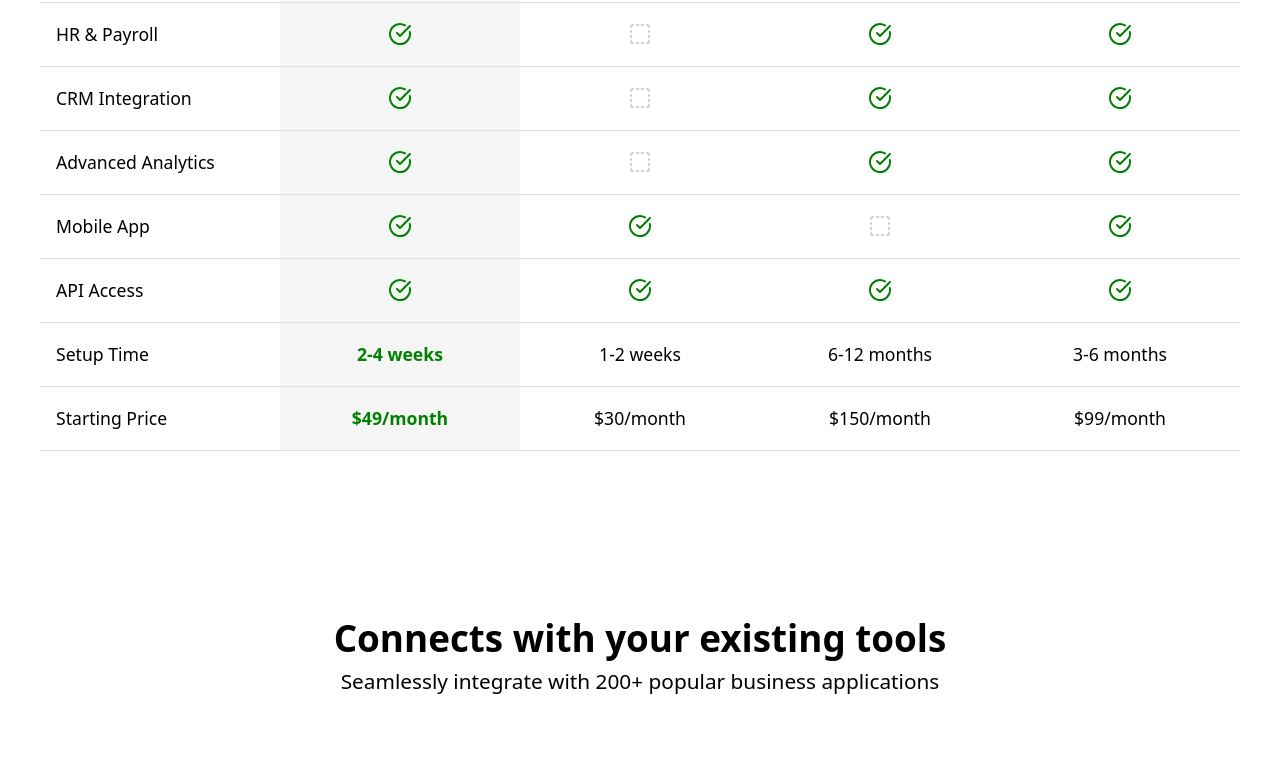
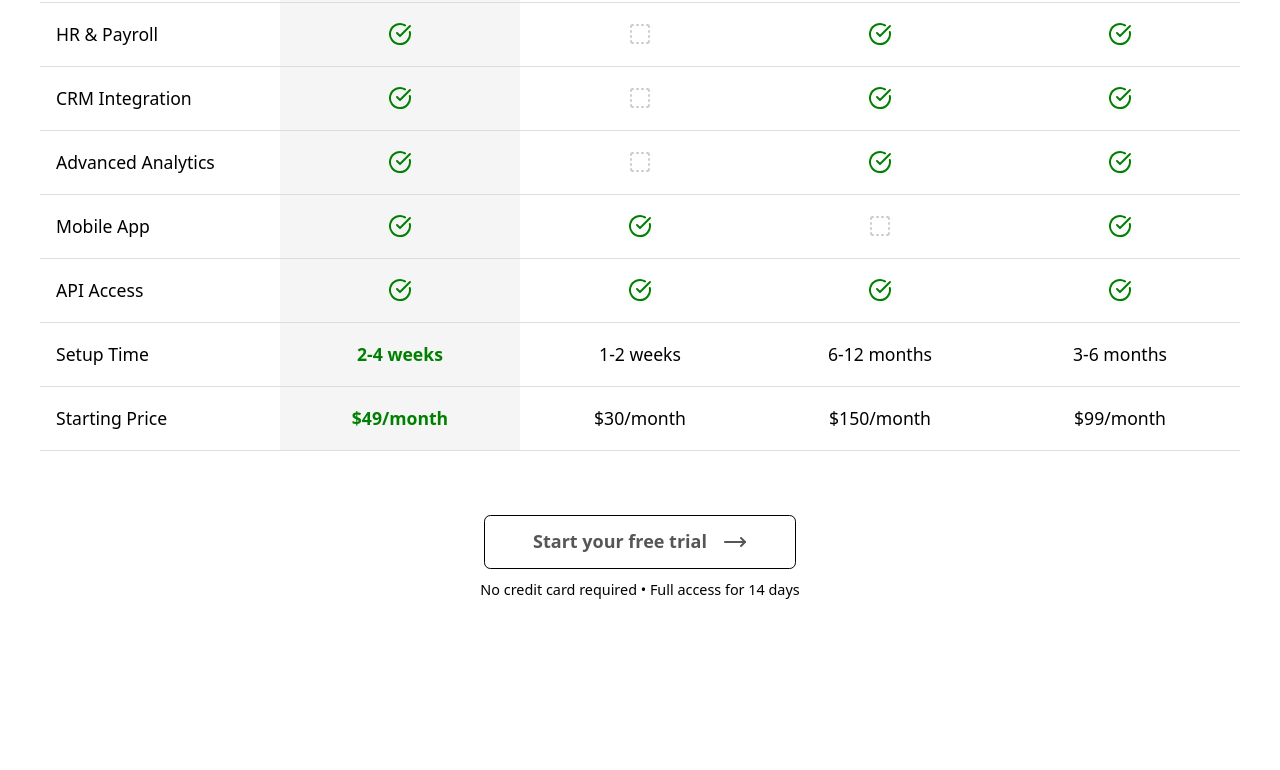
Before and after one commit to AsifulAhsan/AccuFlow, a React (Vite) app: page / in a window 1280 px wide. Shown: the part 5485-6255 px from the top of the page. Built offline with nearby package versions, Linux system fonts and the light colour scheme.

Commit message:
Edited Comparison Section

```diff
--- a/src/components/ComparisonSection/ComparisonSection.jsx
+++ b/src/components/ComparisonSection/ComparisonSection.jsx
@@ -1,6 +1,6 @@
 import React from "react";
 import styles from "../ComparisonSection/ComparisonSection.module.css";
-import { CircleCheckBig, BoxSelectIcon } from "lucide-react";
+import { CircleCheckBig, BoxSelectIcon, MoveRight } from "lucide-react";
 
 function ComparisonSection() {
   return (
@@ -161,6 +161,14 @@ function ComparisonSection() {
           <div className={styles.c2Cell}>$99/month</div>
         </div>
       </div>
+      <div className={styles.trialBtnDiv}>
+        <button className={styles.trialBtn}>
+          Start your free trial <MoveRight size={24} />
+        </button>
+      </div>
+      <p className={styles.btnText}>
+        No credit card required • Full access for 14 days
+      </p>
     </div>
   );
 }
--- a/src/components/ComparisonSection/ComparisonSection.module.css
+++ b/src/components/ComparisonSection/ComparisonSection.module.css
@@ -3,7 +3,7 @@
   flex-direction: column;
   justify-content: center;
   align-items: center;
-  margin-bottom: 4rem;
+  margin-bottom: 10rem;
 }
 
 .headDiv {
@@ -125,3 +125,35 @@
 .cellText {
   flex: 1;
 }
+.trialBtnDiv {
+  margin-top: 4rem;
+  border: 1px solid black;
+  padding: 0.8rem 3rem;
+  border-radius: 0.4rem;
+  background-color: #fff;
+  cursor: pointer;
+}
+.trialBtnDiv:hover {
+  background-color: #33658a;
+  transition: 400ms;
+  cursor: pointer;
+}
+.trialBtnDiv:hover .trialBtn {
+  color: white;
+  transition: 400ms;
+  cursor: pointer;
+}
+.trialBtn {
+  display: flex;
+  justify-content: center;
+  align-items: center;
+  gap: 1rem;
+  font-size: large;
+  font-weight: 700;
+  color: rgb(86, 86, 86);
+}
+.btnText {
+  margin-top: 0.6rem;
+  font-size: 0.9rem;
+  color: black;
+}
```
